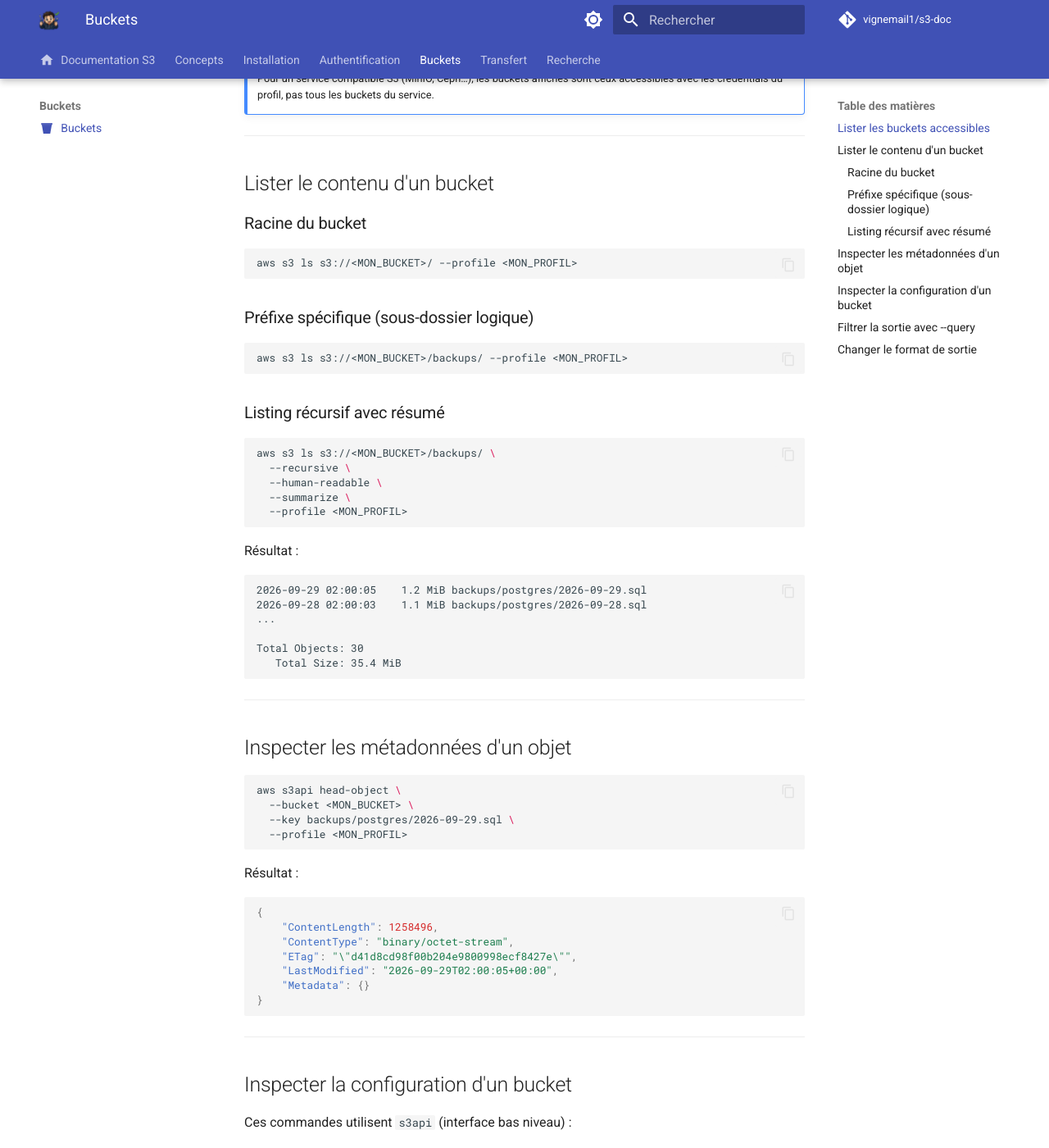
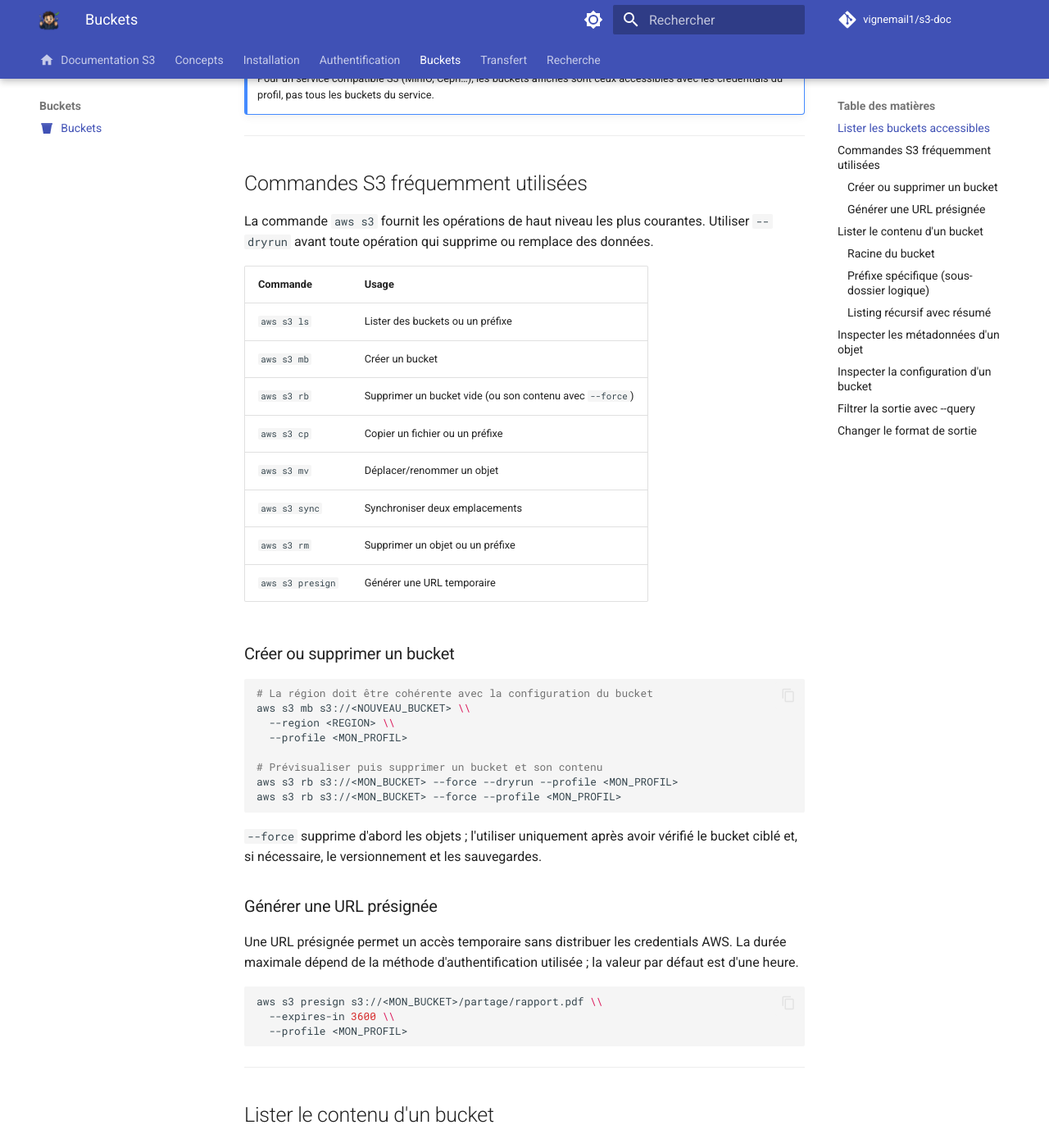
Before and after one commit to vignemail1/s3-doc, an MkDocs documentation site: the page built from docs/buckets/index.md, in a window 1280 px wide and 1400 px high, scrolled down 567 px. Shown: the whole window at 82% size. Built offline with MkDocs 1.6.1 and Material for MkDocs 9.7.7, drawn with Linux system fonts in a browser that asks for light colours; comment, search, counter and statistics services are not loaded; some of the changed text lies outside the part shown.

Commit message:
docs: add ARN guidance and common S3 CLI commands

````diff
--- a/docs/buckets/index.md
+++ b/docs/buckets/index.md
@@ -32,6 +32,52 @@ Résultat :
 
 ---
 
+## Commandes S3 fréquemment utilisées
+
+La commande `aws s3` fournit les opérations de haut niveau les plus courantes.
+Utiliser `--dryrun` avant toute opération qui supprime ou remplace des données.
+
+| Commande | Usage |
+|---|---|
+| `aws s3 ls` | Lister des buckets ou un préfixe |
+| `aws s3 mb` | Créer un bucket |
+| `aws s3 rb` | Supprimer un bucket vide (ou son contenu avec `--force`) |
+| `aws s3 cp` | Copier un fichier ou un préfixe |
+| `aws s3 mv` | Déplacer/renommer un objet |
+| `aws s3 sync` | Synchroniser deux emplacements |
+| `aws s3 rm` | Supprimer un objet ou un préfixe |
+| `aws s3 presign` | Générer une URL temporaire |
+
+### Créer ou supprimer un bucket
+
+```bash
+# La région doit être cohérente avec la configuration du bucket
+aws s3 mb s3://<NOUVEAU_BUCKET> \\
+  --region <REGION> \\
+  --profile <MON_PROFIL>
+
+# Prévisualiser puis supprimer un bucket et son contenu
+aws s3 rb s3://<MON_BUCKET> --force --dryrun --profile <MON_PROFIL>
+aws s3 rb s3://<MON_BUCKET> --force --profile <MON_PROFIL>
+```
+
+`--force` supprime d'abord les objets ; l'utiliser uniquement après avoir
+vérifié le bucket ciblé et, si nécessaire, le versionnement et les sauvegardes.
+
+### Générer une URL présignée
+
+Une URL présignée permet un accès temporaire sans distribuer les credentials
+AWS. La durée maximale dépend de la méthode d'authentification utilisée ; la
+valeur par défaut est d'une heure.
+
+```bash
+aws s3 presign s3://<MON_BUCKET>/partage/rapport.pdf \\
+  --expires-in 3600 \\
+  --profile <MON_PROFIL>
+```
+
+---
+
 ## Lister le contenu d'un bucket
 
 ### Racine du bucket
@@ -49,10 +95,10 @@ aws s3 ls s3://<MON_BUCKET>/backups/ --profile <MON_PROFIL>
 ### Listing récursif avec résumé
 
 ```bash
-aws s3 ls s3://<MON_BUCKET>/backups/ \
-  --recursive \
-  --human-readable \
-  --summarize \
+aws s3 ls s3://<MON_BUCKET>/backups/ \\
+  --recursive \\
+  --human-readable \\
+  --summarize \\
   --profile <MON_PROFIL>
 ```
 
@@ -72,9 +118,9 @@ Total Objects: 30
 ## Inspecter les métadonnées d'un objet
 
 ```bash
-aws s3api head-object \
-  --bucket <MON_BUCKET> \
-  --key backups/postgres/2026-09-29.sql \
+aws s3api head-object \\
+  --bucket <MON_BUCKET> \\
+  --key backups/postgres/2026-09-29.sql \\
   --profile <MON_PROFIL>
 ```
 
@@ -84,7 +130,7 @@ Résultat :
 {
     "ContentLength": 1258496,
     "ContentType": "binary/octet-stream",
-    "ETag": "\"d41d8cd98f00b204e9800998ecf8427e\"",
+    "ETag": "\\\"d41d8cd98f00b204e9800998ecf8427e\\\"",
     "LastModified": "2026-09-29T02:00:05+00:00",
     "Metadata": {}
 }
@@ -99,34 +145,34 @@ Ces commandes utilisent `s3api` (interface bas niveau) :
 === "Politique d'accès"
 
     ```bash
-    aws s3api get-bucket-policy \
-      --bucket <MON_BUCKET> \
-      --profile <MON_PROFIL> \
-      --query Policy \
+    aws s3api get-bucket-policy \\
+      --bucket <MON_BUCKET> \\
+      --profile <MON_PROFIL> \\
+      --query Policy \\
       --output text | python3 -m json.tool
     ```
 
 === "Versionnement"
 
     ```bash
-    aws s3api get-bucket-versioning \
-      --bucket <MON_BUCKET> \
+    aws s3api get-bucket-versioning \\
+      --bucket <MON_BUCKET> \\
       --profile <MON_PROFIL>
     ```
 
 === "Règles de cycle de vie"
 
     ```bash
-    aws s3api get-bucket-lifecycle-configuration \
-      --bucket <MON_BUCKET> \
+    aws s3api get-bucket-lifecycle-configuration \\
+      --bucket <MON_BUCKET> \\
       --profile <MON_PROFIL>
     ```
 
 === "ACL"
 
     ```bash
-    aws s3api get-bucket-acl \
-      --bucket <MON_BUCKET> \
+    aws s3api get-bucket-acl \\
+      --bucket <MON_BUCKET> \\
       --profile <MON_PROFIL>
     ```
 
@@ -139,21 +185,21 @@ les résultats JSON :
 
 ```bash
 # Lister uniquement les clés d'objets d'un préfixe
-aws s3api list-objects-v2 \
-  --bucket <MON_BUCKET> \
-  --prefix backups/ \
-  --query 'Contents[].Key' \
-  --output text \
+aws s3api list-objects-v2 \\
+  --bucket <MON_BUCKET> \\
+  --prefix backups/ \\
+  --query 'Contents[].Key' \\
+  --output text \\
   --profile <MON_PROFIL>
 ```
 
 ```bash
 # Objets modifiés après une date
-aws s3api list-objects-v2 \
-  --bucket <MON_BUCKET> \
-  --prefix logs/ \
-  --query 'Contents[?LastModified>=`2026-09-01`].{Key: Key, Size: Size}' \
-  --output table \
+aws s3api list-objects-v2 \\
+  --bucket <MON_BUCKET> \\
+  --prefix logs/ \\
+  --query 'Contents[?LastModified>=`2026-09-01`].{Key: Key, Size: Size}' \\
+  --output table \\
   --profile <MON_PROFIL>
 ```
 
````
Also changed, not shown: docs/concepts/index.md (+103 -0 lines).
